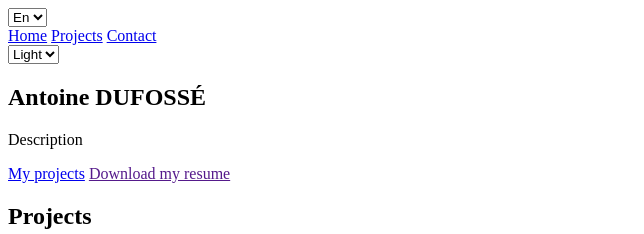
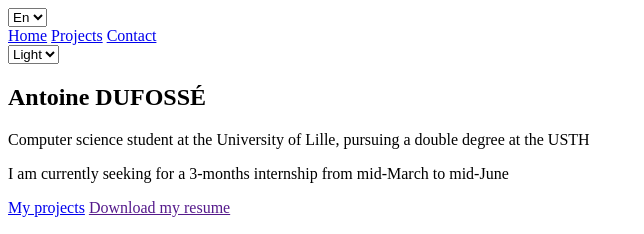
Before and after one commit to taunyo/portfolio, a plain HTML site: page src/index.html in a window 1280 px wide. Shown: the top 234 px of the page, without its empty margins (0-644 px from the left). Drawn offline with Linux system fonts and the light colour scheme.

Commit message:
add(home-page): a personnal description

```diff
--- a/src/index.html
+++ b/src/index.html
@@ -34,7 +34,10 @@
         <main>
             <section id="home" class="section">
                 <div class="title"><h1>Antoine DUFOSSÉ</h1></div>
-                <div class="description"><p>Description</p></div>
+                <div class="description">
+                    <p>Computer science student at the University of Lille, pursuing a double degree at the USTH</p>
+                    <p>I am currently seeking for a 3-months internship from mid-March to mid-June</p>
+                </div>
                 <div class="buttons">
                     <a class="button" href="#projects">My projects</a>
                     <a href="" download class="button">Download my resume</a>
```
